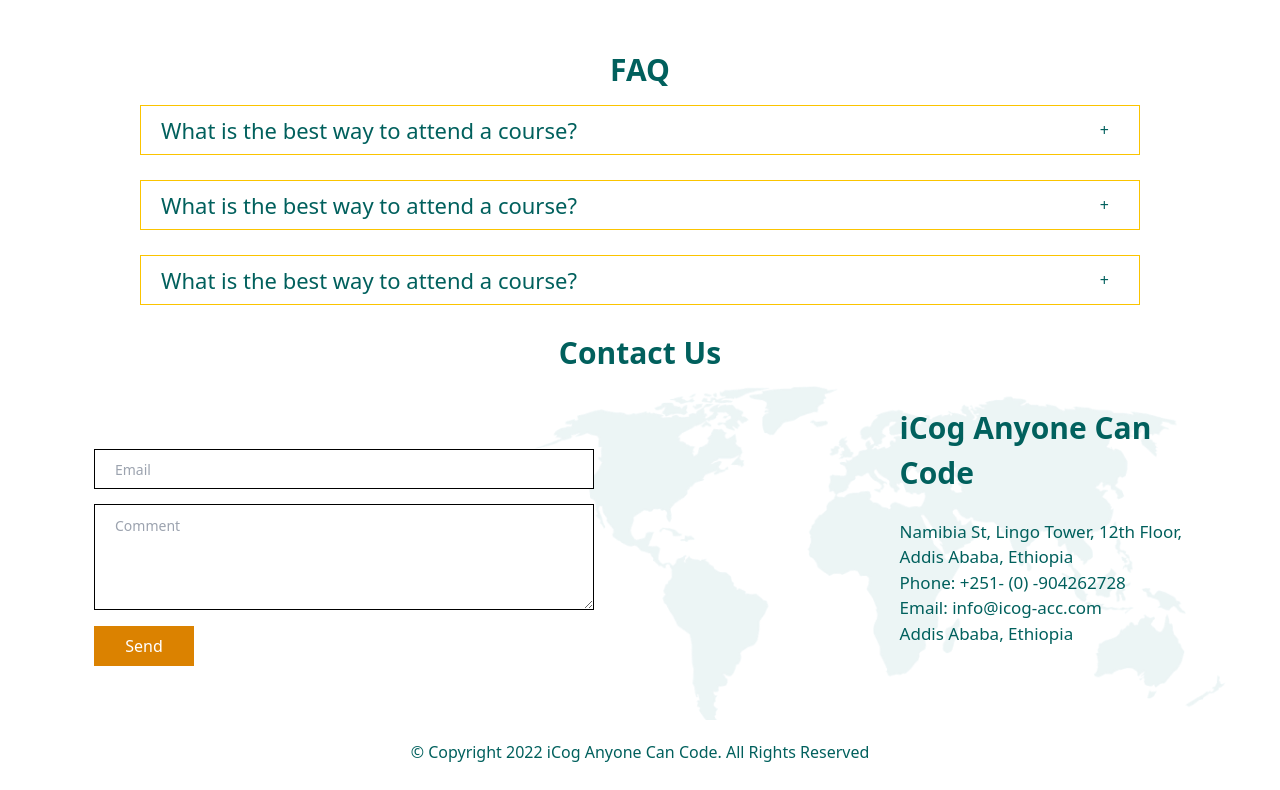
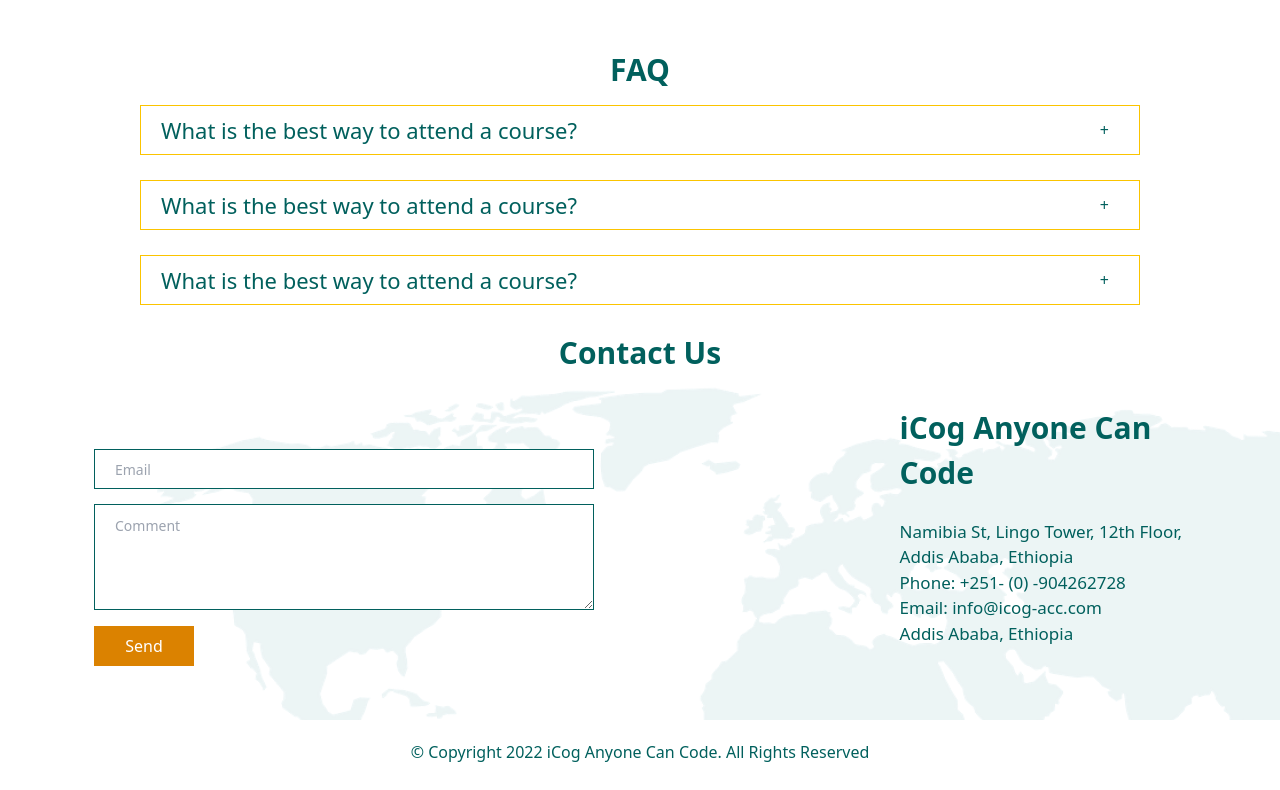
Before and after one commit to Melat16/LMS-MVP, a Next.js app: page / in a window 1280 px wide. Shown: the part 1782-2572 px from the top of the page. Built offline with nearby package versions, Linux system fonts and the light colour scheme.

Commit message:
edited background

```diff
--- a/components/Footer.js
+++ b/components/Footer.js
@@ -65,8 +65,6 @@
 `;
 const SubCont = styled.div`
   background-image: url(${img.src});
-  background-size: contain;
-  background-position: right;
   background-repeat: no-repeat;
   display: flex;
   justify-content: center;
@@ -118,7 +116,7 @@
   background:white;
   border:solid;
   border-width:0.9px;
-  border:color:rgb(1, 96, 93);
+  border-color:rgb(1, 96, 93);
 
   ::placeholder {
     padding-left: 10px;
@@ -146,7 +144,7 @@
   background:white;
   border:solid;
   border-width:0.9px;
-  border:color:rgb(1, 96, 93);
+  border-color:rgb(1, 96, 93);
 
   ::placeholder {
     padding-left: 10px;
```
